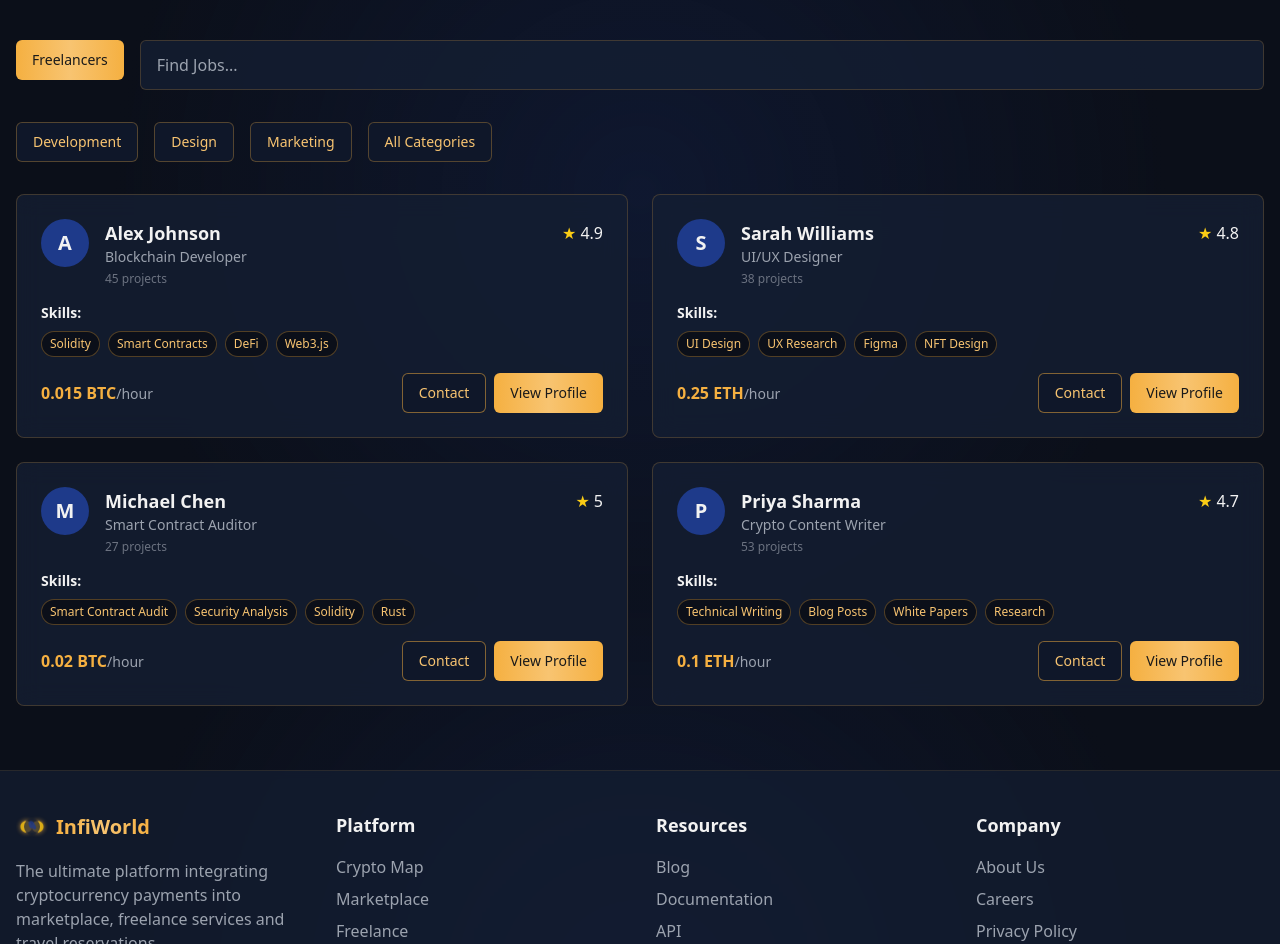
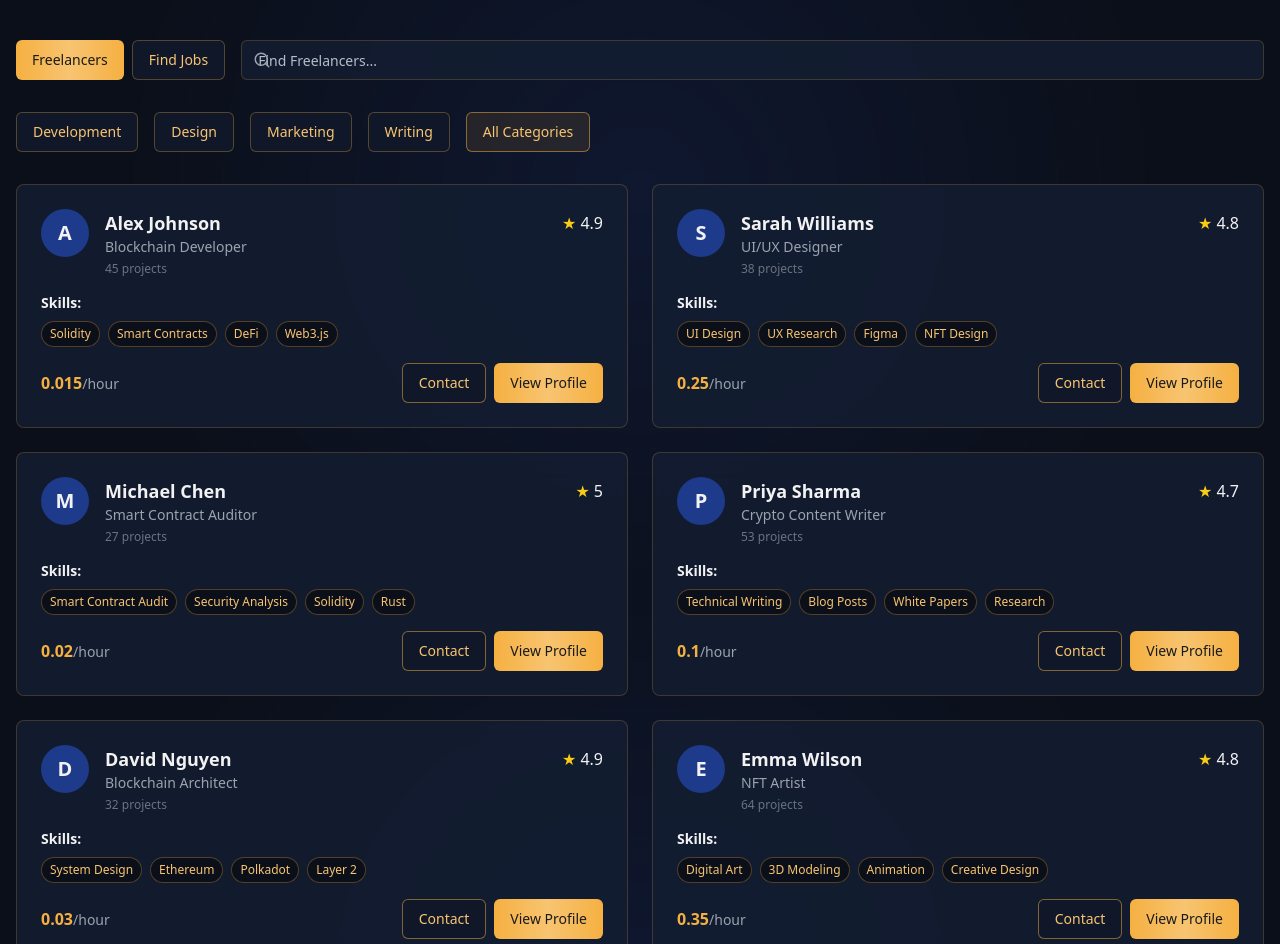
Before and after one commit to Tour-Der-Wang-Dev/crypto-hub-infinitum-verse-72, a React (Vite) app: page /freelance in a window 1280 px wide. Shown: the part 208-1152 px from the top of the page. Built offline with nearby package versions, Linux system fonts and the light colour scheme.

Commit message:
feat: Implement Freelance page features
- Added search bar, category filters, and freelancer cards.
- Styled the page with a glass card design.
- Included placeholder freelancer data.

```diff
--- /dev/null
+++ b/src/components/freelance/FreelancerCard.tsx
@@ -0,0 +1,58 @@
+
+import { Freelancer } from '@/types/marketplace';
+import { Button } from '@/components/ui/button';
+
+interface FreelancerCardProps {
+  freelancer: Freelancer;
+}
+
+const FreelancerCard = ({ freelancer }: FreelancerCardProps) => {
+  return (
+    <div className="card-glass p-6 rounded-lg">
+      <div className="flex space-x-4">
+        <div className="w-12 h-12 bg-infi-blue rounded-full flex items-center justify-center text-xl font-bold">
+          {freelancer.avatar || freelancer.name.charAt(0)}
+        </div>
+        <div className="flex-grow">
+          <div className="flex justify-between">
+            <h3 className="text-lg font-semibold">{freelancer.name}</h3>
+            <div className="flex items-center">
+              <span className="text-yellow-400">★</span>
+              <span className="ml-1">{freelancer.rating}</span>
+            </div>
+          </div>
+          <p className="text-gray-400 text-sm">{freelancer.title}</p>
+          <p className="text-xs text-gray-500 mt-1">{freelancer.projects} projects</p>
+        </div>
+      </div>
+
+      <div className="mt-4">
+        <div className="text-sm font-semibold mb-2">Skills:</div>
+        <div className="flex flex-wrap gap-2">
+          {freelancer.skills.map((skill, i) => (
+            <span key={i} className="text-xs bg-infi-dark px-2 py-1 rounded-full border border-infi-gold/30 text-infi-gold-light">
+              {skill}
+            </span>
+          ))}
+        </div>
+      </div>
+
+      <div className="mt-4 flex items-center justify-between">
+        <div>
+          <span className="text-infi-gold font-bold">{freelancer.rate}</span>
+          <span className="text-gray-400 text-sm">/hour</span>
+        </div>
+        <div className="flex gap-2">
+          <Button variant="outline" className="border-infi-gold/50 text-infi-gold-light hover:bg-infi-gold/10 text-sm">
+            Contact
+          </Button>
+          <Button className="gold-gradient text-sm">
+            View Profile
+          </Button>
+        </div>
+      </div>
+    </div>
+  );
+};
+
+export default FreelancerCard;
--- /dev/null
+++ b/src/components/freelance/JobCard.tsx
@@ -0,0 +1,56 @@
+
+import { Job } from '@/types/marketplace';
+import { Button } from '@/components/ui/button';
+import { Calendar, Clock } from 'lucide-react';
+
+interface JobCardProps {
+  job: Job;
+}
+
+const JobCard = ({ job }: JobCardProps) => {
+  return (
+    <div className="card-glass p-6 rounded-lg">
+      <div className="flex justify-between">
+        <h3 className="text-lg font-semibold">{job.title}</h3>
+        <span className="text-infi-gold font-bold">{job.budget} {job.currency}</span>
+      </div>
+
+      <div className="mt-2 flex items-center text-sm text-gray-400">
+        <Clock className="h-4 w-4 mr-1" />
+        <span>Posted {job.postedDate}</span>
+        {job.deadline && (
+          <span className="ml-4 flex items-center">
+            <Calendar className="h-4 w-4 mr-1" />
+            Due {job.deadline}
+          </span>
+        )}
+      </div>
+
+      <p className="mt-3 text-gray-300 text-sm line-clamp-2">{job.description}</p>
+
+      <div className="mt-4">
+        <div className="flex flex-wrap gap-2">
+          {job.skills.map((skill, i) => (
+            <span key={i} className="text-xs bg-infi-dark px-2 py-1 rounded-full border border-infi-gold/30 text-infi-gold-light">
+              {skill}
+            </span>
+          ))}
+        </div>
+      </div>
+
+      <div className="mt-4 flex items-center justify-between">
+        <div className="text-sm text-gray-400">
+          <span>By: {job.postedBy}</span>
+          {job.proposals !== undefined && (
+            <span className="ml-3">{job.proposals} proposals</span>
+          )}
+        </div>
+        <Button className="gold-gradient text-sm">
+          Apply Now
+        </Button>
+      </div>
+    </div>
+  );
+};
+
+export default JobCard;
--- /dev/null
+++ b/src/data/freelance-data.ts
@@ -0,0 +1,128 @@
+
+import { Freelancer, Job } from '@/types/marketplace';
+
+export const freelancers: Freelancer[] = [
+  {
+    name: "Alex Johnson",
+    title: "Blockchain Developer",
+    rating: 4.9,
+    projects: 45,
+    skills: ["Solidity", "Smart Contracts", "DeFi", "Web3.js"],
+    rate: "0.015",
+    currency: "BTC",
+    avatar: "A",
+    availability: "Available now"
+  },
+  {
+    name: "Sarah Williams",
+    title: "UI/UX Designer",
+    rating: 4.8,
+    projects: 38,
+    skills: ["UI Design", "UX Research", "Figma", "NFT Design"],
+    rate: "0.25",
+    currency: "ETH",
+    avatar: "S",
+    availability: "Available in 1 week"
+  },
+  {
+    name: "Michael Chen",
+    title: "Smart Contract Auditor",
+    rating: 5.0,
+    projects: 27,
+    skills: ["Smart Contract Audit", "Security Analysis", "Solidity", "Rust"],
+    rate: "0.02",
+    currency: "BTC",
+    avatar: "M"
+  },
+  {
+    name: "Priya Sharma",
+    title: "Crypto Content Writer",
+    rating: 4.7,
+    projects: 53,
+    skills: ["Technical Writing", "Blog Posts", "White Papers", "Research"],
+    rate: "0.1",
+    currency: "ETH",
+    avatar: "P"
+  },
+  {
+    name: "David Nguyen",
+    title: "Blockchain Architect",
+    rating: 4.9,
+    projects: 32,
+    skills: ["System Design", "Ethereum", "Polkadot", "Layer 2"],
+    rate: "0.03",
+    currency: "BTC",
+    avatar: "D"
+  },
+  {
+    name: "Emma Wilson",
+    title: "NFT Artist",
+    rating: 4.8,
+    projects: 64,
+    skills: ["Digital Art", "3D Modeling", "Animation", "Creative Design"],
+    rate: "0.35",
+    currency: "ETH",
+    avatar: "E",
+    availability: "Limited availability"
+  }
+];
+
+export const jobs: Job[] = [
+  {
+    title: "Smart Contract Development for DeFi Platform",
+    category: "Development",
+    budget: "0.5",
+    currency: "BTC",
+    postedBy: "DeFiProject",
+    description: "We're looking for an experienced Solidity developer to build a set of smart contracts for our yield farming platform with staking capabilities and governance tokens.",
+    skills: ["Solidity", "DeFi", "Yield Farming", "Smart Contracts"],
+    postedDate: "2 days ago",
+    proposals: 8,
+    deadline: "30 days"
+  },
+  {
+    title: "NFT Collection Design - 10K Unique Items",
+    category: "Design",
+    budget: "3",
+    currency: "ETH",
+    postedBy: "CryptoCollectibles",
+    description: "Need a talented artist to design a collection of 10,000 unique NFTs with various traits and rarity levels. Experience with generative art is a plus.",
+    skills: ["NFT Design", "Digital Art", "Generative Art", "Traits Design"],
+    postedDate: "1 week ago",
+    proposals: 15
+  },
+  {
+    title: "Technical White Paper for Layer 2 Solution",
+    category: "Writing",
+    budget: "0.2",
+    currency: "BTC",
+    postedBy: "ScaleTech",
+    description: "Looking for a technical writer to create a comprehensive white paper for our new Layer 2 scaling solution. Strong understanding of blockchain technology required.",
+    skills: ["Technical Writing", "White Paper", "Blockchain", "Layer 2"],
+    postedDate: "3 days ago",
+    proposals: 6,
+    deadline: "14 days"
+  },
+  {
+    title: "Community Manager for Token Launch",
+    category: "Marketing",
+    budget: "0.8",
+    currency: "ETH",
+    postedBy: "NewToken",
+    description: "Seeking an experienced community manager to handle our Discord, Telegram, and social media channels before, during, and after our token launch.",
+    skills: ["Community Management", "Discord", "Telegram", "Token Launch"],
+    postedDate: "5 days ago",
+    proposals: 12
+  },
+  {
+    title: "Crypto Wallet App UI Development",
+    category: "Development",
+    budget: "1.5",
+    currency: "ETH",
+    postedBy: "WalletCo",
+    description: "We need a React Native developer to build a beautiful and intuitive UI for our crypto wallet application. The backend is already built.",
+    skills: ["React Native", "UI Development", "Mobile App", "Crypto Wallet"],
+    postedDate: "1 day ago",
+    proposals: 3
+  }
+];
--- a/src/pages/FreelancePage.tsx
+++ b/src/pages/FreelancePage.tsx
@@ -1,8 +1,40 @@
 
+import { useState } from 'react';
 import Layout from '@/components/Layout';
 import { Button } from '@/components/ui/button';
+import { Input } from '@/components/ui/input';
+import FreelancerCard from '@/components/freelance/FreelancerCard';
+import JobCard from '@/components/freelance/JobCard';
+import { Freelancer, Job } from '@/types/marketplace';
+import { freelancers, jobs } from '@/data/freelance-data';
+import { Search } from 'lucide-react';
+import { Pagination, PaginationContent, PaginationItem, PaginationLink } from '@/components/ui/pagination';
+
+type TabType = 'freelancers' | 'jobs';
 
 const FreelancePage = () => {
+  const [activeTab, setActiveTab] = useState<TabType>('freelancers');
+  const [searchQuery, setSearchQuery] = useState('');
+  const [selectedCategory, setSelectedCategory] = useState<string>('All Categories');
+
+  const categories = ['Development', 'Design', 'Marketing', 'Writing', 'All Categories'];
+
+  const filteredFreelancers = freelancers.filter(freelancer =>
+    freelancer.name.toLowerCase().includes(searchQuery.toLowerCase()) ||
+    freelancer.title.toLowerCase().includes(searchQuery.toLowerCase()) ||
+    freelancer.skills.some(skill => skill.toLowerCase().includes(searchQuery.toLowerCase()))
+  );
+
+  const filteredJobs = jobs.filter(job => {
+    const matchesSearch = job.title.toLowerCase().includes(searchQuery.toLowerCase()) ||
+      job.description.toLowerCase().includes(searchQuery.toLowerCase()) ||
+      job.skills.some(skill => skill.toLowerCase().includes(searchQuery.toLowerCase()));
+
+    const matchesCategory = selectedCategory === 'All Categories' || job.category === selectedCategory;
+
+    return matchesSearch && matchesCategory;
+  });
+
   return (
     <Layout>
       <div className="container mx-auto px-4 py-16">
@@ -13,120 +45,106 @@ const FreelancePage = () => {
           </p>
         </div>
 
+        {/* Tabs */}
         <div className="flex flex-col md:flex-row mb-8 gap-4">
-          <Button className="gold-gradient">
+          <div className="flex space-x-2">
+            <Button
+              className={activeTab === 'freelancers' ? 'gold-gradient' : 'border-infi-gold/30 text-infi-gold-light hover:bg-infi-gold/10'}
+              variant={activeTab === 'freelancers' ? 'default' : 'outline'}
+              onClick={() => setActiveTab('freelancers')}
+            >
               Freelancers
             </Button>
-          <div className="flex-grow">
-            <input
+            <Button
+              className={activeTab === 'jobs' ? 'gold-gradient' : 'border-infi-gold/30 text-infi-gold-light hover:bg-infi-gold/10'}
+              variant={activeTab === 'jobs' ? 'default' : 'outline'}
+              onClick={() => setActiveTab('jobs')}
+            >
+              Find Jobs
+            </Button>
+          </div>
+          <div className="flex-grow relative">
+            <Search className="absolute left-3 top-1/2 transform -translate-y-1/2 text-gray-400" size={18} />
+            <Input
               type="text"
-              placeholder="Find Jobs..."
-              className="w-full px-4 py-3 rounded-md bg-infi-dark-blue/80 border border-infi-gold/20 focus:border-infi-gold focus:ring-1 focus:ring-infi-gold focus:outline-none"
+              placeholder={activeTab === 'freelancers' ? "Find Freelancers..." : "Find Jobs..."}
+              className="w-full pl-10 px-4 py-3 rounded-md bg-infi-dark-blue/80 border border-infi-gold/20 focus:border-infi-gold focus:ring-1 focus:ring-infi-gold focus:outline-none"
+              value={searchQuery}
+              onChange={(e) => setSearchQuery(e.target.value)}
             />
           </div>
         </div>
 
+        {/* Category filters */}
         <div className="flex flex-wrap gap-4 mb-8">
-          <Button variant="outline" className="border-infi-gold/30 text-infi-gold-light hover:bg-infi-gold/10">
-            Development
+          {categories.map((category) => (
+            <Button
+              key={category}
+              variant="outline"
+              className={`border-infi-gold/30 text-infi-gold-light hover:bg-infi-gold/10 ${
+                selectedCategory === category ? 'bg-infi-gold/10 border-infi-gold/50' : ''
+              }`}
+              onClick={() => setSelectedCategory(category)}
+            >
+              {category}
             </Button>
-          <Button variant="outline" className="border-infi-gold/30 text-infi-gold-light hover:bg-infi-gold/10">
-            Design
-          </Button>
-          <Button variant="outline" className="border-infi-gold/30 text-infi-gold-light hover:bg-infi-gold/10">
-            Marketing
-          </Button>
-          <Button variant="outline" className="border-infi-gold/30 text-infi-gold-light hover:bg-infi-gold/10">
-            All Categories
-          </Button>
+          ))}
         </div>
 
+        {/* Content based on active tab */}
+        {activeTab === 'freelancers' ? (
+          <>
             <div className="grid grid-cols-1 lg:grid-cols-2 gap-6">
-          {/* Freelancer Cards */}
-          {[
-            {
-              name: "Alex Johnson",
-              title: "Blockchain Developer",
-              rating: 4.9,
-              projects: 45,
-              skills: ["Solidity", "Smart Contracts", "DeFi", "Web3.js"],
-              rate: "0.015 BTC",
-              avatar: "A"
-            },
-            {
-              name: "Sarah Williams",
-              title: "UI/UX Designer",
-              rating: 4.8,
-              projects: 38,
-              skills: ["UI Design", "UX Research", "Figma", "NFT Design"],
-              rate: "0.25 ETH",
-              avatar: "S"
-            },
-            {
-              name: "Michael Chen",
-              title: "Smart Contract Auditor",
-              rating: 5.0,
-              projects: 27,
-              skills: ["Smart Contract Audit", "Security Analysis", "Solidity", "Rust"],
-              rate: "0.02 BTC",
-              avatar: "M"
-            },
-            {
-              name: "Priya Sharma",
-              title: "Crypto Content Writer",
-              rating: 4.7,
-              projects: 53,
-              skills: ["Technical Writing", "Blog Posts", "White Papers", "Research"],
-              rate: "0.1 ETH",
-              avatar: "P"
-            }
-          ].map((freelancer, index) => (
-            <div key={index} className="card-glass p-6 rounded-lg">
-              <div className="flex space-x-4">
-                <div className="w-12 h-12 bg-infi-blue rounded-full flex items-center justify-center text-xl font-bold">
-                  {freelancer.avatar}
-                </div>
-                <div className="flex-grow">
-                  <div className="flex justify-between">
-                    <h3 className="text-lg font-semibold">{freelancer.name}</h3>
-                    <div className="flex items-center">
-                      <span className="text-yellow-400">★</span>
-                      <span className="ml-1">{freelancer.rating}</span>
-                    </div>
-                  </div>
-                  <p className="text-gray-400 text-sm">{freelancer.title}</p>
-                  <p className="text-xs text-gray-500 mt-1">{freelancer.projects} projects</p>
-                </div>
+              {filteredFreelancers.map((freelancer, index) => (
+                <FreelancerCard key={index} freelancer={freelancer} />
+              ))}
             </div>
 
-              <div className="mt-4">
-                <div className="text-sm font-semibold mb-2">Skills:</div>
-                <div className="flex flex-wrap gap-2">
-                  {freelancer.skills.map((skill, i) => (
-                    <span key={i} className="text-xs bg-infi-dark px-2 py-1 rounded-full border border-infi-gold/30 text-infi-gold-light">
-                      {skill}
-                    </span>
+            {filteredFreelancers.length === 0 && (
+              <div className="text-center py-10">
+                <p className="text-gray-400">No freelancers found matching your search criteria.</p>
+              </div>
+            )}
+          </>
+        ) : (
+          <>
+            <div className="grid grid-cols-1 gap-6">
+              {filteredJobs.map((job, index) => (
+                <JobCard key={index} job={job} />
               ))}
             </div>
+
+            {filteredJobs.length === 0 && (
+              <div className="text-center py-10">
+                <p className="text-gray-400">No jobs found matching your search criteria.</p>
               </div>
+            )}
+          </>
+        )}
 
-              <div className="mt-4 flex items-center justify-between">
-                <div>
-                  <span className="text-infi-gold font-bold">{freelancer.rate}</span>
-                  <span className="text-gray-400 text-sm">/hour</span>
-                </div>
-                <div className="flex gap-2">
-                  <Button variant="outline" className="border-infi-gold/50 text-infi-gold-light hover:bg-infi-gold/10 text-sm">
-                    Contact
-                  </Button>
-                  <Button className="gold-gradient text-sm">
-                    View Profile
-                  </Button>
-                </div>
-              </div>
-            </div>
-          ))}
-        </div>
+        {/* Pagination */}
+        {((activeTab === 'freelancers' && filteredFreelancers.length > 0) ||
+          (activeTab === 'jobs' && filteredJobs.length > 0)) && (
+          <Pagination className="mt-8">
+            <PaginationContent>
+              <PaginationItem>
+                <PaginationLink className="border-infi-gold/30 text-infi-gold-light hover:bg-infi-gold/10">
+                  1
+                </PaginationLink>
+              </PaginationItem>
+              <PaginationItem>
+                <PaginationLink className="border-infi-gold/30 text-infi-gold-light hover:bg-infi-gold/10">
+                  2
+                </PaginationLink>
+              </PaginationItem>
+              <PaginationItem>
+                <PaginationLink className="border-infi-gold/30 text-infi-gold-light hover:bg-infi-gold/10">
+                  3
+                </PaginationLink>
+              </PaginationItem>
+            </PaginationContent>
+          </Pagination>
+        )}
       </div>
     </Layout>
   );
```
Also changed, not shown: src/types/marketplace.ts (+26 -0 lines). Lines whose indentation alone changed are shown as unchanged.
